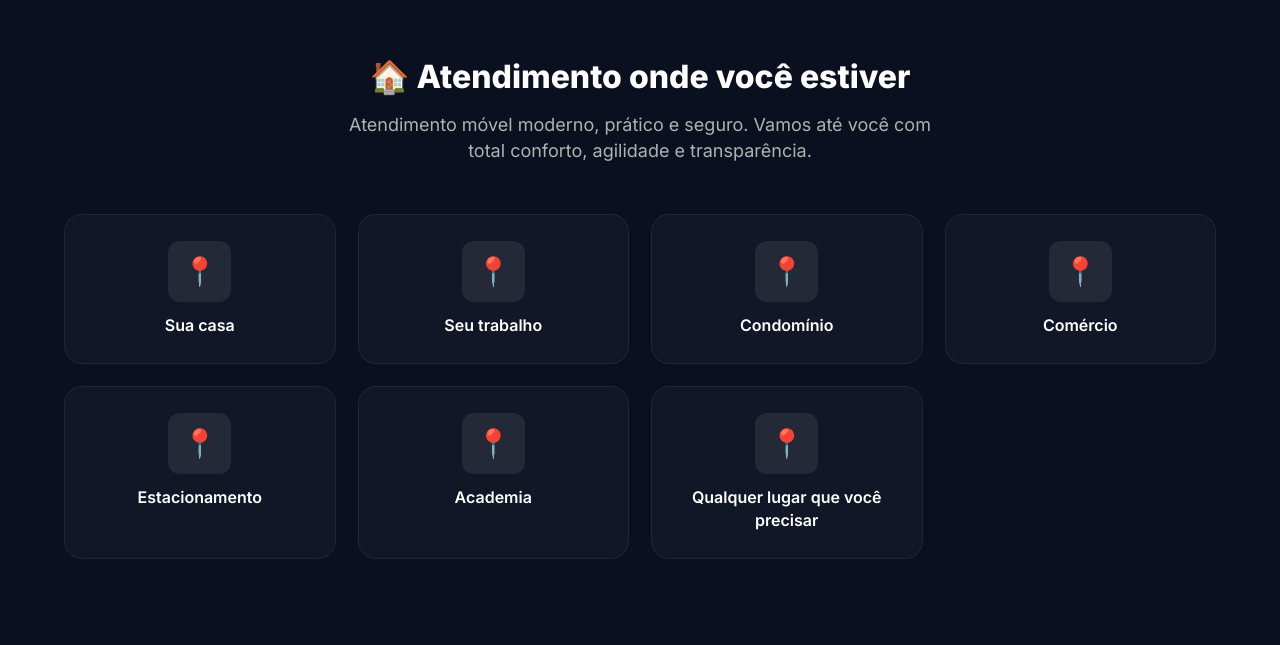
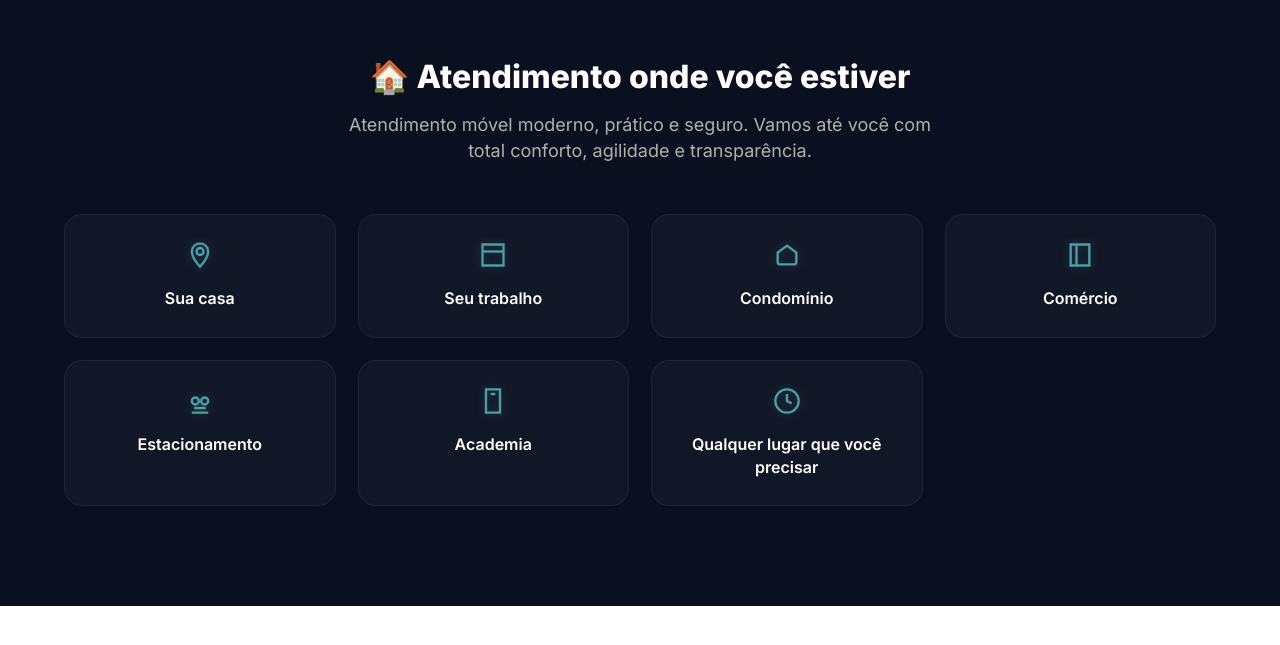
Before and after one commit to eduardo130796/mbtech, a plain HTML site: page index.html in a window 1280 px wide. Shown: the part 2078-2723 px from the top of the page. After the commit the page ends 2684 px from the top, so only its background shows below. Drawn offline with nearby package versions, Linux system fonts and the light colour scheme.

Commit message:
Add files via upload

```diff
--- a/index.html
+++ b/index.html
@@ -508,9 +508,10 @@
    A T E N D I M E N T O   T E C H
 ============================ */
 
+/* ATENDIMENTO PREMIUM */
 .loc-section {
   padding: 100px 0;
-  background: #0B1020; /* fundo premium */
+  background: #0B1020;
   color: #d8dbd1;
   text-align: center;
 }
@@ -536,7 +537,7 @@
   margin: auto;
   display: grid;
   gap: 22px;
-  grid-template-columns: repeat(auto-fit, minmax(220px, 1fr));
+  grid-template-columns: repeat(auto-fit, minmax(230px, 1fr));
 }
 
 /* CARD */
@@ -557,12 +558,11 @@
 
 /* ÍCONE */
 .loc-icon {
-  font-size: 28px;
-  display: inline-block;
   margin-bottom: 12px;
-  padding: 10px 14px;
-  background: rgba(255,255,255,0.08);
-  border-radius: 12px;
+}
+
+.loc-card svg {
+  filter: drop-shadow(0px 0px 4px rgba(77,158,166,0.3));
 }
 
 /* TEXTO */
@@ -685,37 +685,72 @@
   <div class="loc-grid">
 
     <div class="loc-card">
-      <span class="loc-icon">📍</span>
+      <div class="loc-icon">
+        <svg width="28" height="28" viewBox="0 0 24 24" fill="none">
+          <path d="M12 2C8.13 2 5 5.13 5 9c0 5.25 7 13 7 13s7-7.75 7-13c0-3.87-3.13-7-7-7z" stroke="#4d9ea6" stroke-width="2"/>
+          <circle cx="12" cy="9" r="3" stroke="#4d9ea6" stroke-width="2"/>
+        </svg>
+      </div>
       <p>Sua casa</p>
     </div>
 
     <div class="loc-card">
-      <span class="loc-icon">📍</span>
+      <div class="loc-icon">
+        <svg width="28" height="28" viewBox="0 0 24 24" fill="none">
+          <path d="M3 3h18v18H3V3z" stroke="#4d9ea6" stroke-width="2"/>
+          <path d="M3 9h18" stroke="#4d9ea6" stroke-width="2"/>
+        </svg>
+      </div>
       <p>Seu trabalho</p>
     </div>
 
     <div class="loc-card">
-      <span class="loc-icon">📍</span>
+      <div class="loc-icon">
+        <svg width="28" height="28" viewBox="0 0 24 24" fill="none">
+          <path d="M4 10l8-6 8 6v8a2 2 0 0 1-2 2H6a2 2 0 0 1-2-2v-8z" stroke="#4d9ea6" stroke-width="2"/>
+        </svg>
+      </div>
       <p>Condomínio</p>
     </div>
 
     <div class="loc-card">
-      <span class="loc-icon">📍</span>
+      <div class="loc-icon">
+        <svg width="28" height="28" viewBox="0 0 24 24" fill="none">
+          <path d="M4 3h16v18H4V3z" stroke="#4d9ea6" stroke-width="2"/>
+          <path d="M9 3v18" stroke="#4d9ea6" stroke-width="2"/>
+        </svg>
+      </div>
       <p>Comércio</p>
     </div>
 
     <div class="loc-card">
-      <span class="loc-icon">📍</span>
+      <div class="loc-icon">
+        <svg width="28" height="28" viewBox="0 0 24 24" fill="none">
+          <path d="M5 22h14M7 18h10" stroke="#4d9ea6" stroke-width="2"/>
+          <circle cx="8" cy="12" r="3" stroke="#4d9ea6" stroke-width="2"/>
+          <circle cx="16" cy="12" r="3" stroke="#4d9ea6" stroke-width="2"/>
+        </svg>
+      </div>
       <p>Estacionamento</p>
     </div>
 
     <div class="loc-card">
-      <span class="loc-icon">📍</span>
+      <div class="loc-icon">
+        <svg width="28" height="28" viewBox="0 0 24 24" fill="none">
+          <path d="M6 2h12v20H6V2z" stroke="#4d9ea6" stroke-width="2"/>
+          <path d="M10 6h4" stroke="#4d9ea6" stroke-width="2"/>
+        </svg>
+      </div>
       <p>Academia</p>
     </div>
 
     <div class="loc-card">
-      <span class="loc-icon">📍</span>
+      <div class="loc-icon">
+        <svg width="28" height="28" viewBox="0 0 24 24" fill="none">
+          <circle cx="12" cy="12" r="10" stroke="#4d9ea6" stroke-width="2"/>
+          <path d="M12 6v6l4 2" stroke="#4d9ea6" stroke-width="2"/>
+        </svg>
+      </div>
       <p>Qualquer lugar que você precisar</p>
     </div>
 
```
Also changed, not shown: maos-reparando-telefone-manutencao-de-smartphone-centro-movel-telefones-celulares-consertar-engenheiro-de-laboratorio-consertar-telefone-celular-quebrado-na-mesa-dispositivo-eletronic.avif (added).
